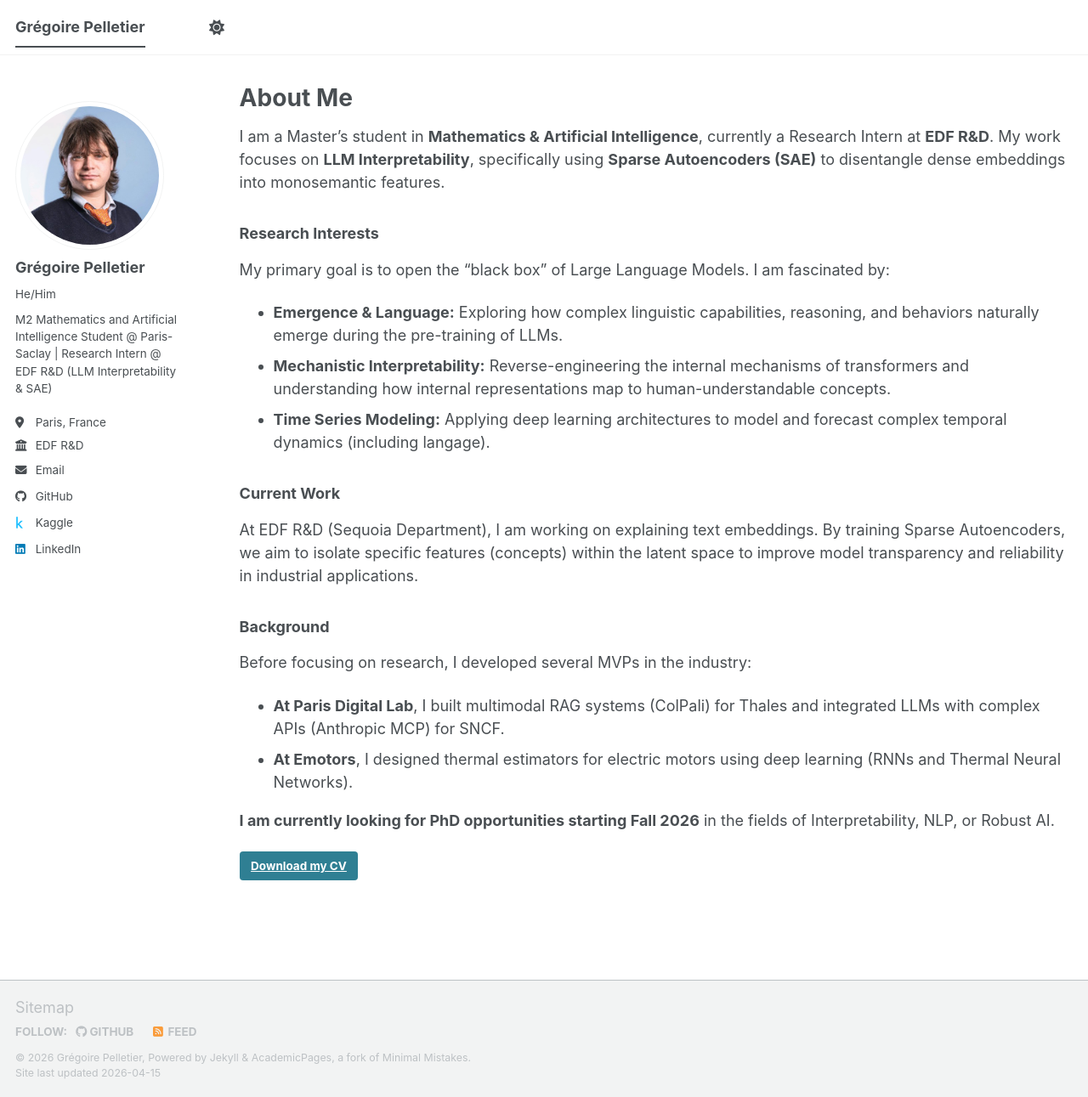
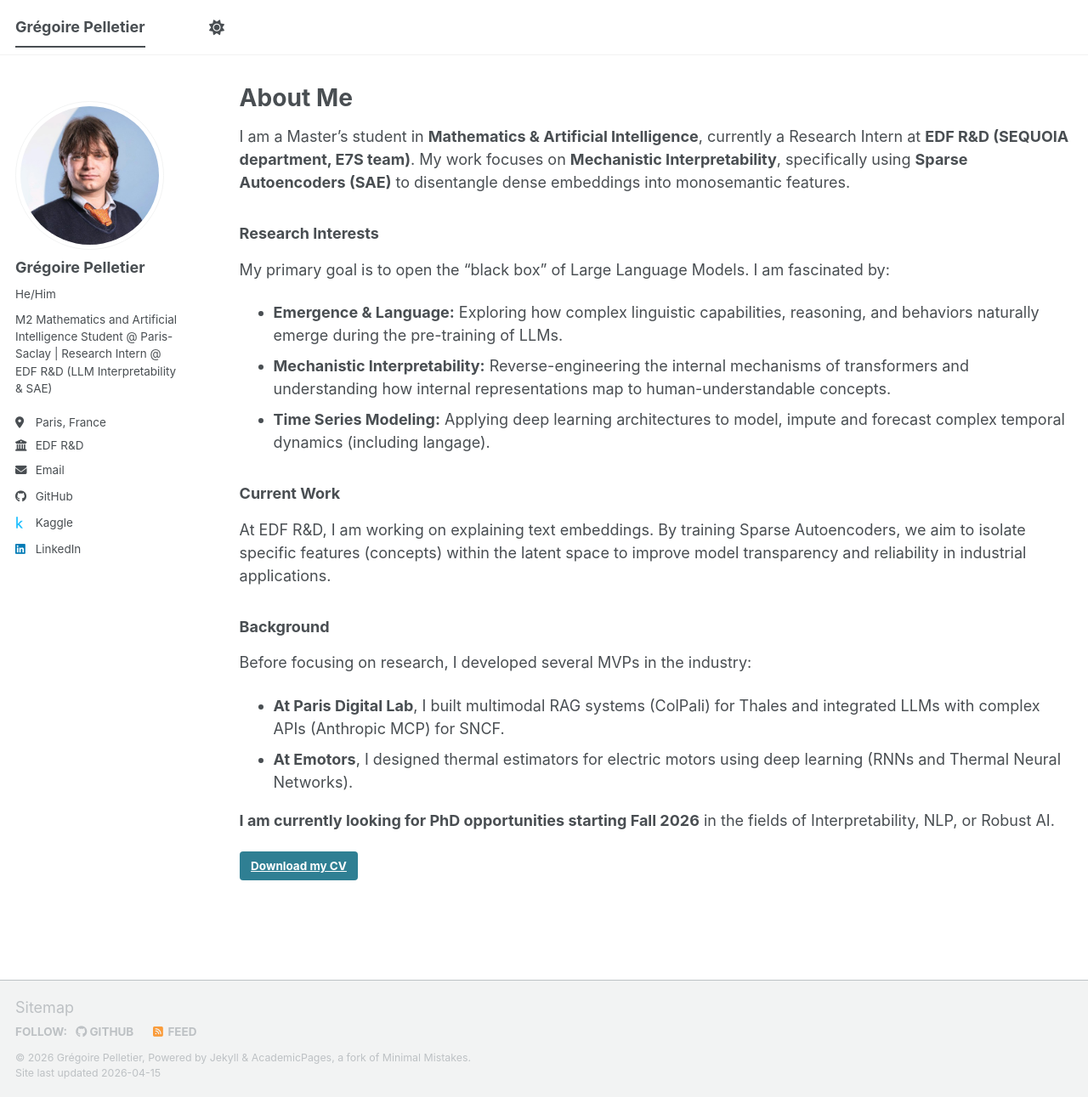
Before and after one commit to GregoirePelletier/GregoirePelletier.github.io, a Jekyll site: the page built from index.md, in a window 1280 px wide and 1291 px high. Shown: the whole window at 85% size. Built offline with Jekyll 4.4.1, drawn with Linux system fonts in a browser that asks for light colours; a script bundle is joined from its source files by our own code; library files that are not in the unit come from our copies.

Commit message:
Update index.md

```diff
--- a/index.md
+++ b/index.md
@@ -5,16 +5,16 @@ permalink: /
 author_profile: true
 ---
 
-I am a Master’s student in **Mathematics & Artificial Intelligence**, currently a Research Intern at **EDF R&D**. My work focuses on **LLM Interpretability**, specifically using **Sparse Autoencoders (SAE)** to disentangle dense embeddings into monosemantic features.
+I am a Master’s student in **Mathematics & Artificial Intelligence**, currently a Research Intern at **EDF R&D (SEQUOIA department, E7S team)**. My work focuses on **Mechanistic Interpretability**, specifically using **Sparse Autoencoders (SAE)** to disentangle dense embeddings into monosemantic features.
 
 ### Research Interests
 My primary goal is to open the "black box" of Large Language Models. I am fascinated by:
 * **Emergence & Language:** Exploring how complex linguistic capabilities, reasoning, and behaviors naturally emerge during the pre-training of LLMs.
 * **Mechanistic Interpretability:** Reverse-engineering the internal mechanisms of transformers and understanding how internal representations map to human-understandable concepts.
-* **Time Series Modeling:** Applying deep learning architectures to model and forecast complex temporal dynamics (including langage).
+* **Time Series Modeling:** Applying deep learning architectures to model, impute and forecast complex temporal dynamics (including langage).
 
 ### Current Work
-At EDF R&D (Sequoia Department), I am working on explaining text embeddings. By training Sparse Autoencoders, we aim to isolate specific features (concepts) within the latent space to improve model transparency and reliability in industrial applications.
+At EDF R&D, I am working on explaining text embeddings. By training Sparse Autoencoders, we aim to isolate specific features (concepts) within the latent space to improve model transparency and reliability in industrial applications.
 
 ### Background
 Before focusing on research, I developed several MVPs in the industry:
```
